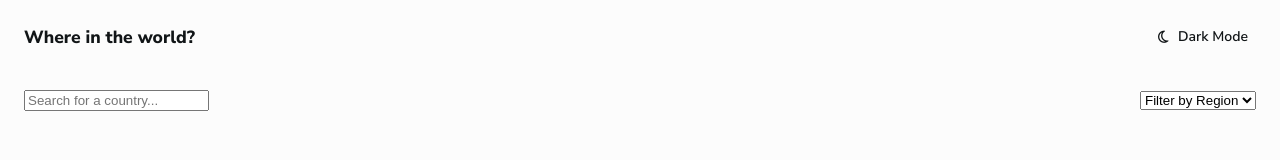
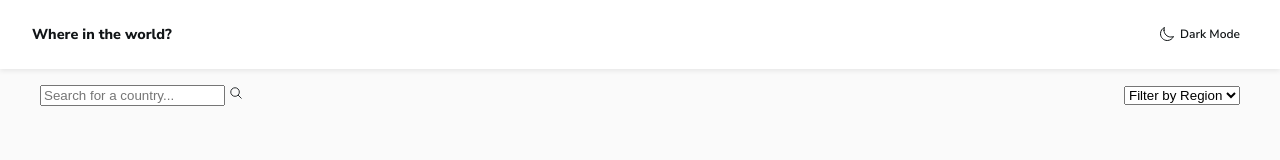
Before and after one commit to millan-figueroa-pscoursework/rest-countries-api, a website built with Vite: page index.html in a window 1280 px wide. Built offline with nearby package versions, Linux system fonts and the light colour scheme.

Commit message:
Refactor header and search components: replace Font Awesome icon with Ionicons, adds media breakpoints for responsiveness.

```diff
--- a/index.html
+++ b/index.html
@@ -6,12 +6,14 @@
     <title>REST Countries</title>
     <link rel="stylesheet" href="https://cdnjs.cloudflare.com/ajax/libs/font-awesome/6.5.0/css/all.min.css" />
     <script type="module" src="/src/main.ts" defer></script>
+    <script type="module" src="https://unpkg.com/ionicons@7.1.0/dist/ionicons/ionicons.esm.js" defer></script>
+
   </head>
   <body>
     <header class="site-header container">
       <h1 class="brand">Where in the world?</h1>
       <button class="theme-toggle" aria-pressed="false">
-        <i class="fa-regular fa-moon"></i>
+        <ion-icon name="moon-outline"></ion-icon>
         Dark Mode
       </button>
     </header>
@@ -19,7 +21,7 @@
       <section id="controls" class="controls">
         <div class="search">
           <input type="search" id="search-input" placeholder="Search for a country..."
-          />
+          /> <ion-icon name="search-outline"></ion-icon>
         </div>
         <div class="filter">
           <select id="region-filter">
--- a/src/style.css
+++ b/src/style.css
@@ -6,7 +6,7 @@
 
 body {
   margin: 0;
-  background: hsl(0, 0%, 99%);
+  background-color: hsl(0, 0%, 98%);
   color: hsl(200, 15%, 8%);
   font-family: "Nunito Sans", system-ui, -apple-system, Segoe UI, Roboto, Arial, sans-serif;
   font-weight: 300;
@@ -14,10 +14,20 @@ body {
   font-size: 14px;
 }
 
+
+
+/* CONTAINER */
+
 .container {
-  width: min(1280px, 100% - 3rem);
+  width: min(1280px, 100% - 1.2rem);
   margin-left: auto;
   margin-right: auto;
+}
+
+@media (min-width: 1024px) {
+  .container {
+    width: min(1280px, 100% - 5rem);
+  }
 }
 
 img {
@@ -25,38 +35,81 @@ img {
   max-width: 100%;
 }
 
+
+
+/* HEADER */
+
 .site-header {
   display: flex;
   align-items: center;
   justify-content: space-between;
-  padding: 20px 0;
+  width: 100%;
+  padding: 1.2rem .7rem;
+  background-color: hsl(0, 100%, 100%);
+  box-shadow: 0 2px 5px rgba(0, 0, 0, 0.08);
+}
+
+@media (min-width: 1024px) {
+  .site-header {
+    padding: 20px 2rem;
+  }
 }
 
 .brand {
   margin: 0;
   font-weight: 800;
-  font-size: 1.1rem;
+  font-size: .9rem;
 }
 
 .theme-toggle {
   display: flex;
   align-items: center;
-  gap: .6rem;
+  gap: .3rem;
   padding: .4rem .5rem;
   color: inherit;
 }
 
+.theme-toggle ion-icon {
+  font-size: 1rem;
+}
+
+.theme-toggle:hover {
+  opacity: 1;
+}
+
 button {
-  color: inherit;
-  font: inherit;
+  /* color: inherit; */
+  font-size: .75rem;
+  font-family: inherit;
   font-weight: 600;
   background: none;
   border: none;
 }
 
+
+
+/* SEARCH & FILTER */
 .controls {
   display: flex;
   align-items: center;
   justify-content: space-between;
+  flex-wrap: wrap;
   margin: 16px 0 32px 0;
 }
+
+.search-input {
+  width: 100%;
+  height: 56px;
+  padding: 0 1.25rem 0 3rem;
+  border: 0;
+  border-radius: 8px;
+  background: hsl(0, 100%, 100%);
+  color: hsl(200, 15%, 8%);
+  box-shadow: 0 2px 10px rgba(0, 0, 0, .06);
+}
+
+.search {
+  position: relative;
+  flex: 1 1 420px;
+  min-width: 260px;
+}
```
